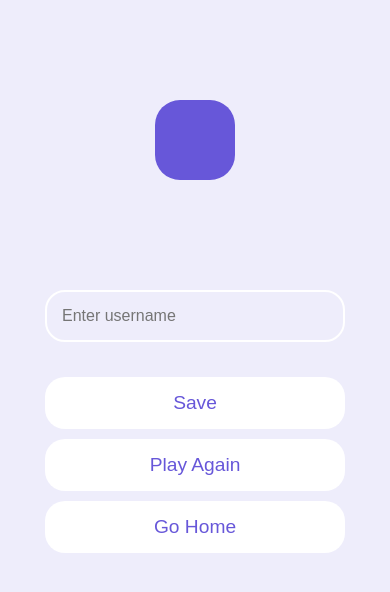
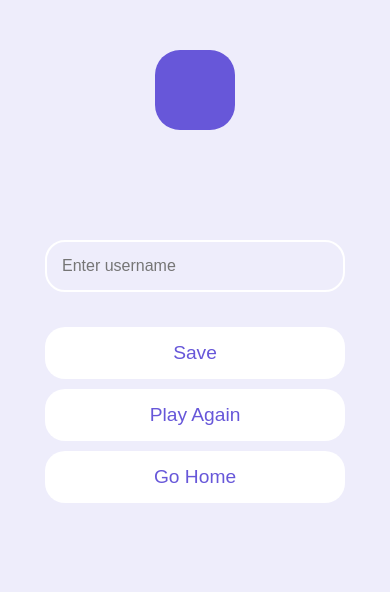
Before and after one commit to DanialJ-Dev/quiz-app-js, a plain HTML site: page end.html in a window 390 px wide. Drawn offline with Linux system fonts and the light colour scheme.

Commit message:
Update global.css

```diff
--- a/css/global.css
+++ b/css/global.css
@@ -14,3 +14,9 @@ body {
   align-items: center;
   padding-top: 100px;
 }
+
+@media (max-width: 480px) {
+  body {
+    padding-top: 50px;
+  }
+}
```
